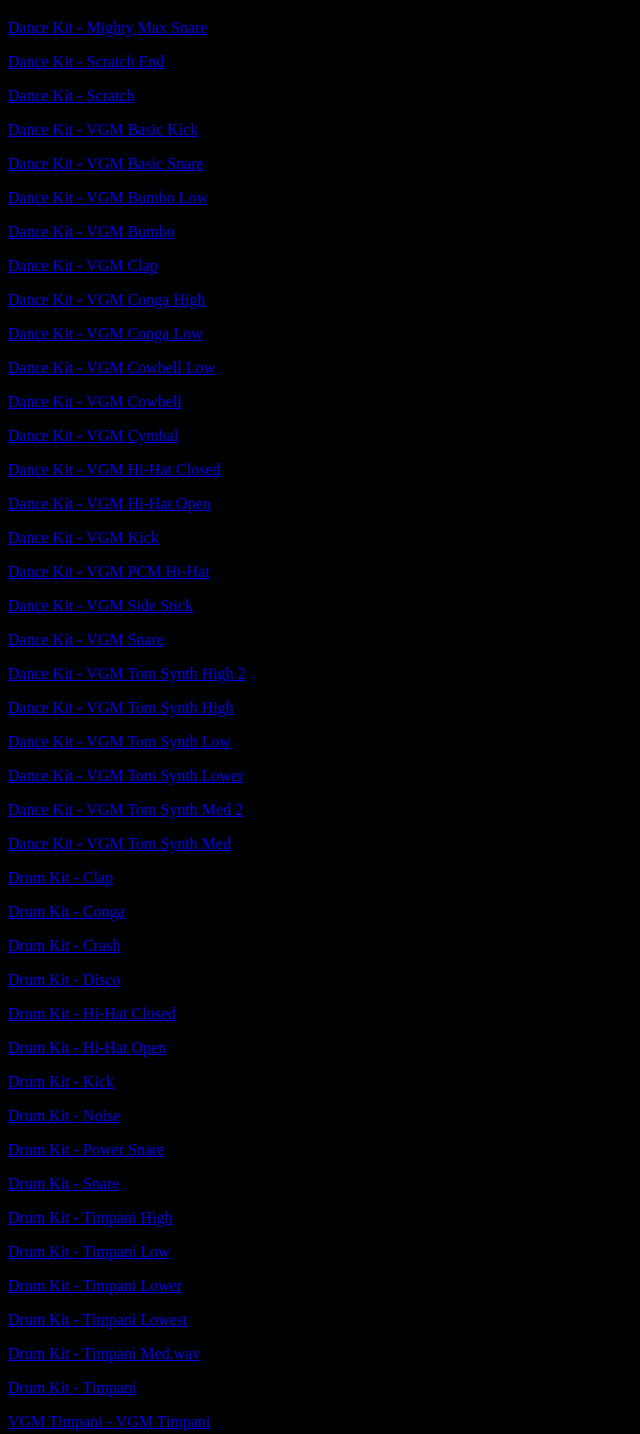
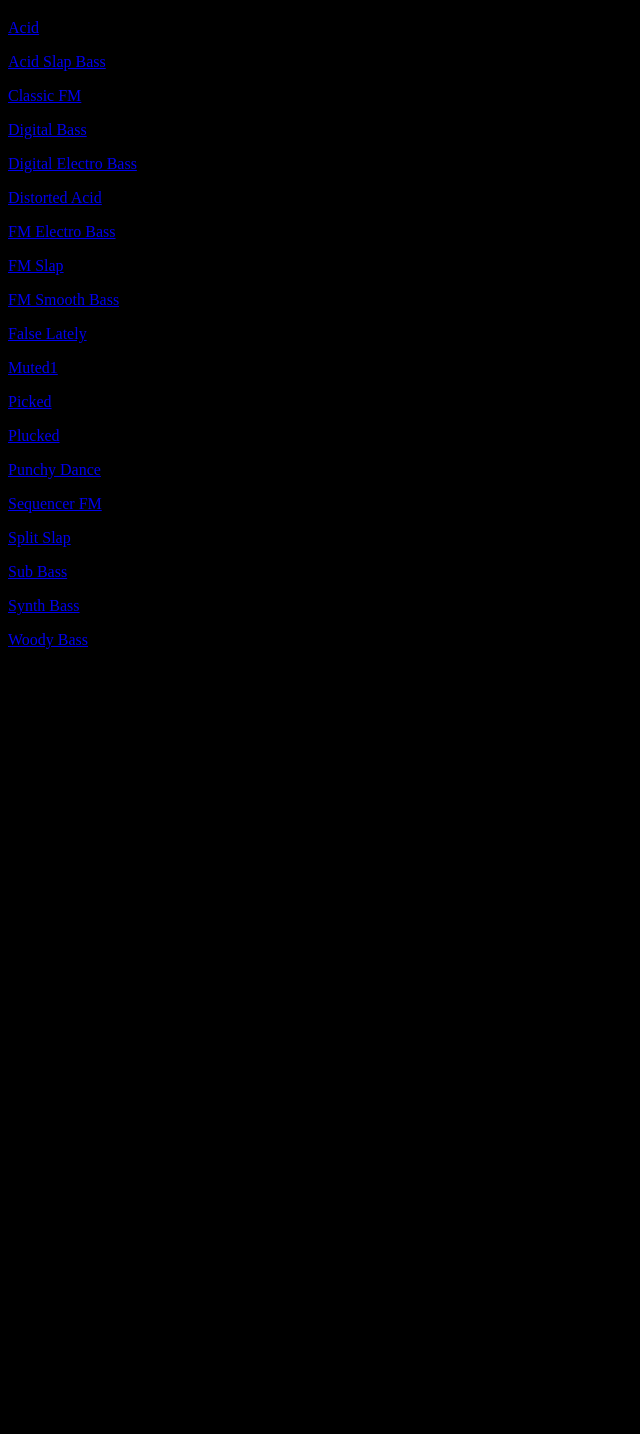
Before and after one commit to maccawtpi/maccawtpi.github.io, a plain HTML site: page KikArseBass/index.html in a window 1280 px wide. Shown: the part 61-1495 px from the top of the page, without its empty margins (0-640 px from the left). After the commit the page ends 800 px from the top, so only its background shows below. Drawn offline with Linux system fonts and the light colour scheme.

Commit message:
Update index.html

```diff
--- a/KikArseBass/index.html
+++ b/KikArseBass/index.html
@@ -11,49 +11,24 @@
   </head>
   <body>
     <h1>Kik-Arse Bass <a href="https://soundfonts.darkesword.com/">(source)</a></h1>
-    <p><a href="Dance Kit - Mighty Max Snare.wav">Dance Kit - Mighty Max Snare</a></p>
-    <p><a href="Dance Kit - Scratch End.wav">Dance Kit - Scratch End</a></p>
-    <p><a href="Dance Kit - Scratch.wav">Dance Kit - Scratch</a></p>
-    <p><a href="Dance Kit - VGM Basic Kick.wav">Dance Kit - VGM Basic Kick</a></p>
-    <p><a href="Dance Kit - VGM Basic Snare.wav">Dance Kit - VGM Basic Snare</a></p>
-    <p><a href="Dance Kit - VGM Bumbo Low.wav">Dance Kit - VGM Bumbo Low</a></p>
-    <p><a href="Dance Kit - VGM Bumbo.wav">Dance Kit - VGM Bumbo</a></p>
-    <p><a href="Dance Kit - VGM Clap.wav">Dance Kit - VGM Clap</a></p>
-    <p><a href="Dance Kit - VGM Conga High.wav">Dance Kit - VGM Conga High</a></p>
-    <p><a href="Dance Kit - VGM Conga Low.wav">Dance Kit - VGM Conga Low</a></p>
-    <p><a href="Dance Kit - VGM Cowbell Low.wav">Dance Kit - VGM Cowbell Low</a></p>
-    <p><a href="Dance Kit - VGM Cowbell.wav">Dance Kit - VGM Cowbell</a></p>
-    <p><a href="Dance Kit - VGM Cymbal.wav">Dance Kit - VGM Cymbal</a></p>
-    <p><a href="Dance Kit - VGM Hi-Hat Closed.wav">Dance Kit - VGM Hi-Hat Closed</a></p>
-    <p><a href="Dance Kit - VGM Hi-Hat Open.wav">Dance Kit - VGM Hi-Hat Open</a></p>
-    <p><a href="Dance Kit - VGM Kick.wav">Dance Kit - VGM Kick</a></p>
-    <p><a href="Dance Kit - VGM PCM Hi-Hat.wav">Dance Kit - VGM PCM Hi-Hat</a></p>
-    <p><a href="Dance Kit - VGM Side Stick.wav">Dance Kit - VGM Side Stick</a></p>
-    <p><a href="Dance Kit - VGM Snare.wav">Dance Kit - VGM Snare</a></p>
-    <p><a href="Dance Kit - VGM Tom Synth High 2.wav">Dance Kit - VGM Tom Synth High 2</a></p>
-    <p><a href="Dance Kit - VGM Tom Synth High.wav">Dance Kit - VGM Tom Synth High</a></p>
-    <p><a href="Dance Kit - VGM Tom Synth Low.wav">Dance Kit - VGM Tom Synth Low</a></p>
-    <p><a href="Dance Kit - VGM Tom Synth Lower.wav">Dance Kit - VGM Tom Synth Lower</a></p>
-    <p><a href="Dance Kit - VGM Tom Synth Med 2.wav">Dance Kit - VGM Tom Synth Med 2</a></p>
-    <p><a href="Dance Kit - VGM Tom Synth Med.wav">Dance Kit - VGM Tom Synth Med</a></p>
-
-    <p><a href="Drum Kit - Clap.wav">Drum Kit - Clap</a></p>
-    <p><a href="Drum Kit - Conga.wav">Drum Kit - Conga</a></p>
-    <p><a href="Drum Kit - Crash.wav">Drum Kit - Crash</a></p>
-    <p><a href="Drum Kit - Disco.wav">Drum Kit - Disco</a></p>
-    <p><a href="Drum Kit - Hi-Hat Closed.wav">Drum Kit - Hi-Hat Closed</a></p>
-    <p><a href="Drum Kit - Hi-Hat Open.wav">Drum Kit - Hi-Hat Open</a></p>
-    <p><a href="Drum Kit - Kick.wav">Drum Kit - Kick</a></p>
-    <p><a href="Drum Kit - Noise.wav">Drum Kit - Noise</a></p>
-    <p><a href="Drum Kit - Power Snare.wav">Drum Kit - Power Snare</a></p>
-    <p><a href="Drum Kit - Snare.wav">Drum Kit - Snare</a></p>
-    <p><a href="Drum Kit - Timpani High.wav">Drum Kit - Timpani High</a></p>
-    <p><a href="Drum Kit - Timpani Low.wav">Drum Kit - Timpani Low</p>
-    <p><a href="Drum Kit - Timpani Lower.wav">Drum Kit - Timpani Lower</p>
-    <p><a href="Drum Kit - Timpani Lowest.wav">Drum Kit - Timpani Lowest</a></p>
-    <p><a href="Drum Kit - Timpani Med.wav">Drum Kit - Timpani Med.wav</a></p>
-    <p><a href="Drum Kit - Timpani.wav">Drum Kit - Timpani</a></p>
-
-    <p><a href="VGM Timpani - VGM Timpani.wav">VGM Timpani - VGM Timpani</a></p>
+    <p><a href="Acid - Bass 9.wav">Acid</a></p>
+    <p><a href="Acid Slap Bass - Bass 18.wav">Acid Slap Bass</a></p>
+    <p><a href="Classic FM - Bass 15.wav">Classic FM</a></p>
+    <p><a href="Digital Bass - Bass 7.wav">Digital Bass</a></p>
+    <p><a href="Digital Electro Bass - Bass 12.wav">Digital Electro Bass</a></p>
+    <p><a href="Distorted Acid - Bass 10.wav">Distorted Acid</a></p>
+    <p><a href="FM Electro Bass - Bass 0.wav">FM Electro Bass</a></p>
+    <p><a href="FM Slap - Bass 16.wav">FM Slap</a></p>
+    <p><a href="FM Smooth Bass - Bass 17.wav">FM Smooth Bass</a></p>
+    <p><a href="False Lately - Bass 14.wav">False Lately</a></p>
+    <p><a href="Muted1 - Bass 8.wav">Muted1</a></p>
+    <p><a href="Picked - Bass 2.wav">Picked</a></p>
+    <p><a href="Plucked - Bass 3.wav">Plucked</a></p>
+    <p><a href="Punchy Dance - Bass 11.wav">Punchy Dance</a></p>
+    <p><a href="Sequencer FM - Bass 1.wav">Sequencer FM</a></p>
+    <p><a href="Split Slap - Bass 5.wav">Split Slap</a></p>
+    <p><a href="Sub Bass - Bass 13.wav">Sub Bass</a></p>
+    <p><a href="Synth Bass - Bass 6.wav">Synth Bass</a></p>
+    <p><a href="Woody Bass - Bass 4.wav">Woody Bass</a></p>
   </body>
 </html>
```
